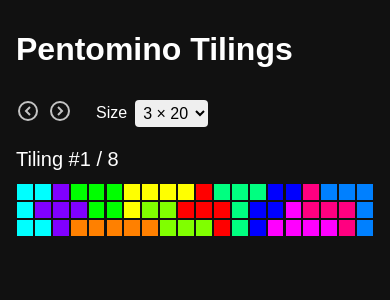
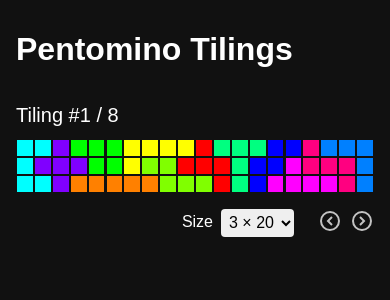
Before and after one commit to ScriptRaccoon/pentomino-tilings, a Svelte app: page / in a window 390 px wide. Shown: the top 300 px of the page. Built offline with nearby package versions, Linux system fonts and the light colour scheme.

Commit message:
enhance mobile ui

```diff
--- a/src/App.svelte
+++ b/src/App.svelte
@@ -58,6 +58,25 @@
 </header>
 
 <main>
+	{#if names && current_tiling}
+		<h2 class="counter" aria-live="polite">
+			Tiling #{current_index + 1} / {tilings.length}
+		</h2>
+		<div class="board" style:--n={n} style:--m={m}>
+			{#each names as name}
+				{#each { length: 5 } as _, index}
+					{@const [y, x] = current_tiling[name][index]}
+					<div
+						class="square"
+						style:--x={x}
+						style:--y={y}
+						style:--color={COLORS[name]}
+					/>
+				{/each}
+			{/each}
+		</div>
+	{/if}
+
 	<menu>
 		<div>
 			<button
@@ -100,25 +119,6 @@
 		</div>
 	</menu>
 
-	{#if names && current_tiling}
-		<h2 class="counter" aria-live="polite">
-			Tiling #{current_index + 1} / {tilings.length}
-		</h2>
-		<div class="board" style:--n={n} style:--m={m}>
-			{#each names as name}
-				{#each { length: 5 } as _, index}
-					{@const [y, x] = current_tiling[name][index]}
-					<div
-						class="cell"
-						style:--x={x}
-						style:--y={y}
-						style:--color={COLORS[name]}
-					/>
-				{/each}
-			{/each}
-		</div>
-	{/if}
-
 	{#if loading}
 		<div>Loading...</div>
 	{/if}
@@ -134,21 +134,22 @@
 	}
 
 	menu {
+		margin-block: 1rem;
 		display: flex;
-		align-items: center;
 		gap: 1.5rem;
+		flex-direction: row-reverse;
+		flex-wrap: wrap;
 	}
 
 	menu div {
 		display: flex;
-		align-items: center;
 		gap: 0.5rem;
 	}
 
 	.counter {
 		font-size: 1.25rem;
 		font-weight: initial;
-		margin-block: 1rem 0.5rem;
+		margin-bottom: 0.5rem;
 	}
 
 	.board {
@@ -156,10 +157,9 @@
 		position: relative;
 		height: calc(var(--n) * var(--u));
 		width: calc(var(--m) * var(--u));
-		margin-block: 0.5rem;
 	}
 
-	.cell {
+	.square {
 		background-color: var(--color);
 		width: var(--u);
 		height: var(--u);
@@ -183,5 +183,8 @@
 		h1 {
 			font-size: 3rem;
 		}
+		menu {
+			flex-direction: row;
+		}
 	}
 </style>
```
